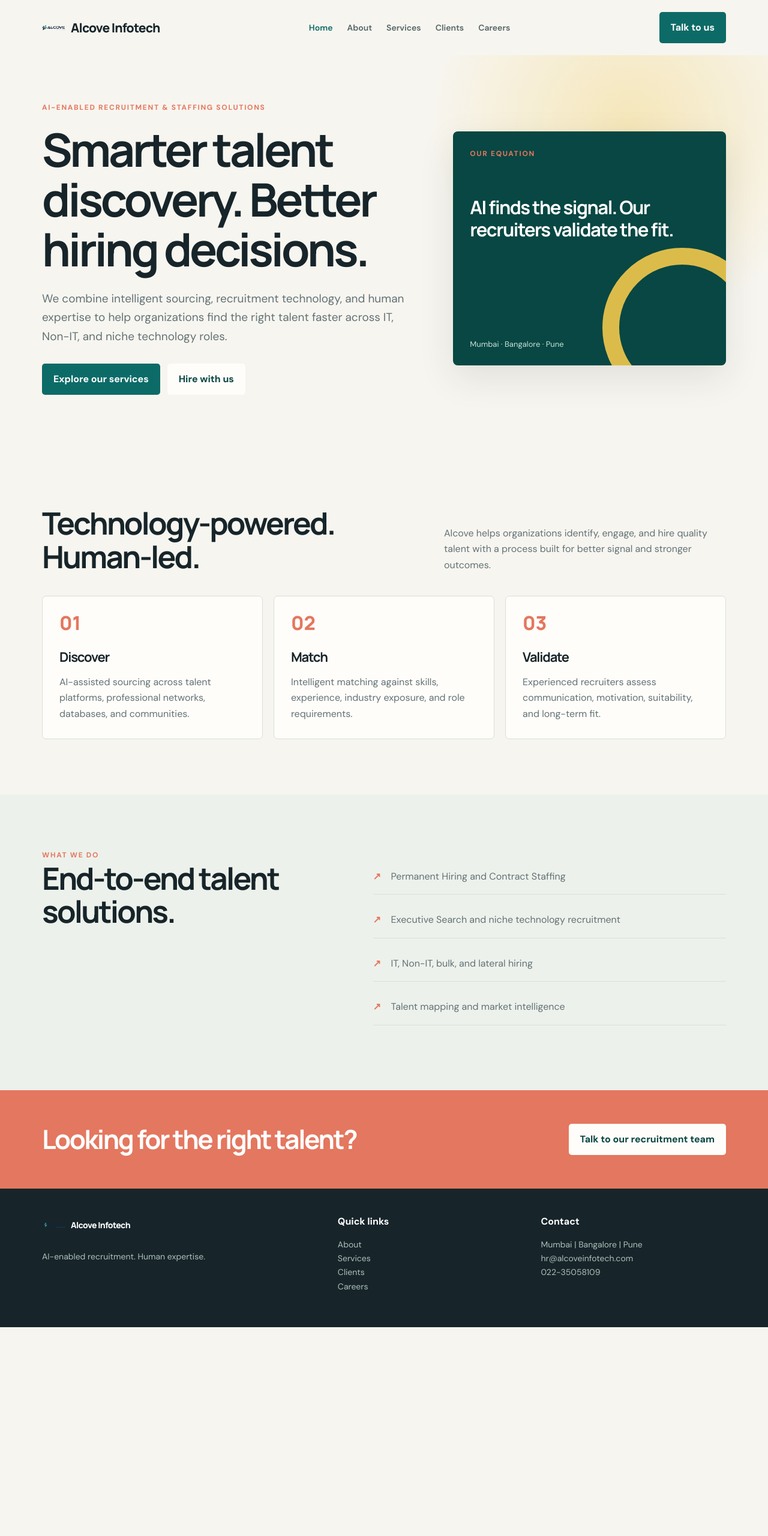
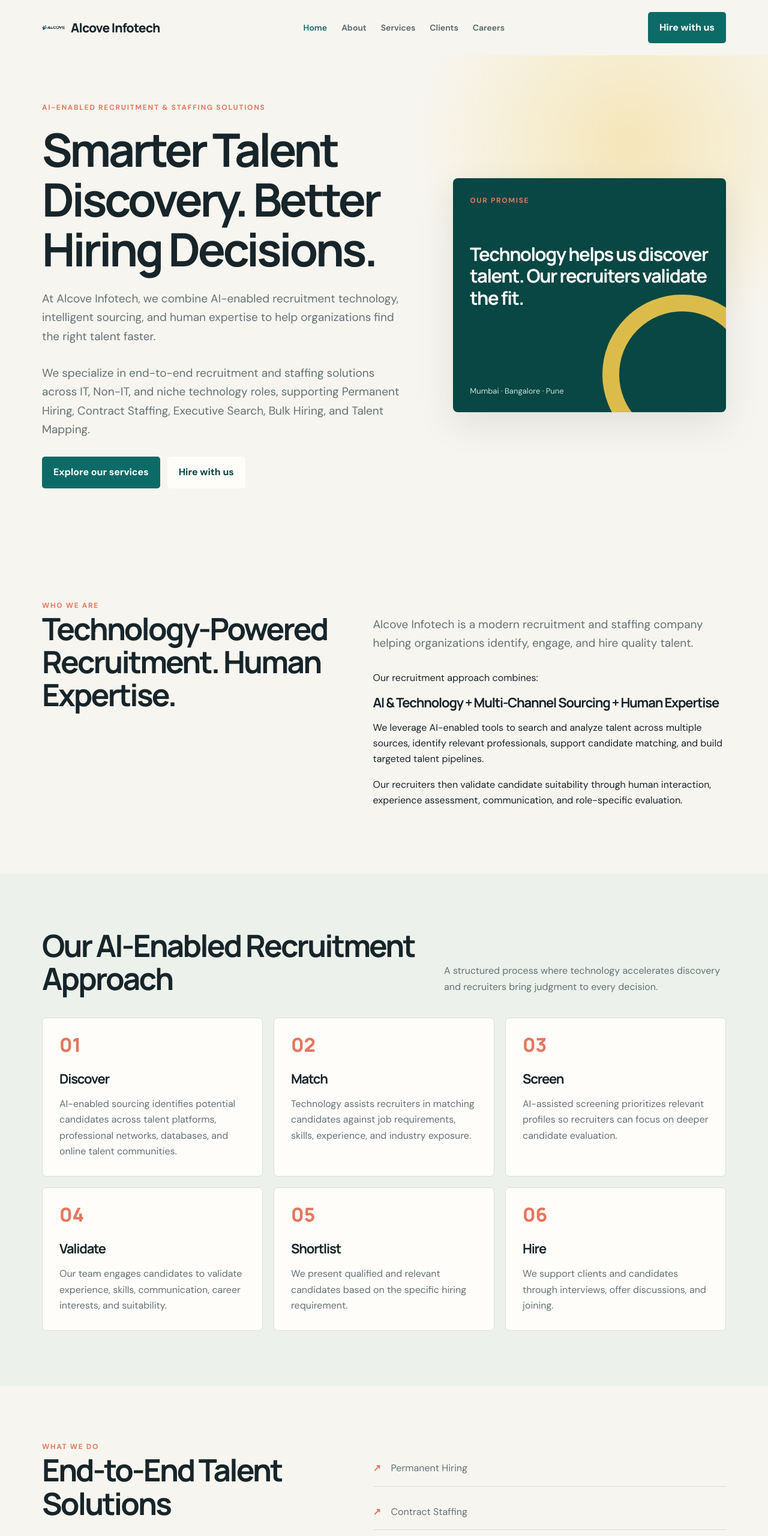
Before and after one commit to atulkoul/alcove-infotech, a website: page public/main-website/index.html in a window 1280 px wide. Shown: the top 2560 px of the page at 60% size. Before the commit the page ends 2212 px from the top, so only its background shows below. Drawn offline with Linux system fonts and the light colour scheme.

Commit message:
Update homepage recruitment messaging

```diff
--- a/public/main-website/index.html
+++ b/public/main-website/index.html
@@ -1,7 +1,113 @@
 <!doctype html>
-<html lang="en"><head><meta charset="UTF-8"><meta name="viewport" content="width=device-width,initial-scale=1"><title>Alcove Infotech | AI-Enabled Recruitment</title><link rel="stylesheet" href="site.css"></head>
-<body><header class="site-header"><div class="container nav"><a class="brand" href="/"><img src="../tracker/images/logo.png" alt=""><span>Alcove Infotech</span></a><nav class="nav-links"><a class="active" href="/">Home</a><a href="about.html">About</a><a href="services.html">Services</a><a href="clients.html">Clients</a><a href="careers.html">Careers</a></nav><a class="button" href="mailto:hr@alcoveinfotech.com">Talk to us</a></div></header>
-<main><section class="hero"><div class="container hero-grid"><div><div class="eyebrow">AI-enabled recruitment & staffing solutions</div><h1>Smarter talent discovery. Better hiring decisions.</h1><p class="lead">We combine intelligent sourcing, recruitment technology, and human expertise to help organizations find the right talent faster across IT, Non-IT, and niche technology roles.</p><div class="hero-actions"><a class="button" href="services.html">Explore our services</a><a class="button light" href="mailto:hr@alcoveinfotech.com">Hire with us</a></div></div><div class="hero-card"><div class="eyebrow">Our equation</div><div class="quote">AI finds the signal. Our recruiters validate the fit.</div><div class="small">Mumbai · Bangalore · Pune</div></div></div></section>
-<section class="section"><div class="container"><div class="section-head"><h2>Technology-powered. Human-led.</h2><p>Alcove helps organizations identify, engage, and hire quality talent with a process built for better signal and stronger outcomes.</p></div><div class="grid-3"><article class="card"><div class="number">01</div><h3>Discover</h3><p>AI-assisted sourcing across talent platforms, professional networks, databases, and communities.</p></article><article class="card"><div class="number">02</div><h3>Match</h3><p>Intelligent matching against skills, experience, industry exposure, and role requirements.</p></article><article class="card"><div class="number">03</div><h3>Validate</h3><p>Experienced recruiters assess communication, motivation, suitability, and long-term fit.</p></article></div></div></section>
-<section class="section tinted"><div class="container split"><div><div class="eyebrow">What we do</div><h2>End-to-end talent solutions.</h2></div><ul class="list"><li>Permanent Hiring and Contract Staffing</li><li>Executive Search and niche technology recruitment</li><li>IT, Non-IT, bulk, and lateral hiring</li><li>Talent mapping and market intelligence</li></ul></div></section><section class="band"><div class="container band-inner"><h2>Looking for the right talent?</h2><a class="button light" href="mailto:hr@alcoveinfotech.com">Talk to our recruitment team</a></div></section></main>
-<footer class="site-footer"><div class="container footer-grid"><div><a class="brand" href="/"><img src="../tracker/images/logo.png" alt=""><span>Alcove Infotech</span></a><p>AI-enabled recruitment. Human expertise.</p></div><div><h4>Quick links</h4><p><a href="about.html">About</a><br><a href="services.html">Services</a><br><a href="clients.html">Clients</a><br><a href="careers.html">Careers</a></p></div><div><h4>Contact</h4><p>Mumbai | Bangalore | Pune<br><a href="mailto:hr@alcoveinfotech.com">hr@alcoveinfotech.com</a><br>022-35058109</p></div></div></footer></body></html>
+<html lang="en">
+<head>
+  <meta charset="UTF-8">
+  <meta name="viewport" content="width=device-width, initial-scale=1">
+  <title>Alcove Infotech | Smarter Talent Discovery</title>
+  <link rel="stylesheet" href="site.css">
+</head>
+<body>
+  <header class="site-header">
+    <div class="container nav">
+      <a class="brand" href="/"><img src="../tracker/images/logo.png" alt=""><span>Alcove Infotech</span></a>
+      <nav class="nav-links">
+        <a class="active" href="/">Home</a>
+        <a href="about.html">About</a>
+        <a href="services.html">Services</a>
+        <a href="clients.html">Clients</a>
+        <a href="careers.html">Careers</a>
+      </nav>
+      <a class="button" href="mailto:hr@alcoveinfotech.com">Hire with us</a>
+    </div>
+  </header>
+
+  <main>
+    <section class="hero">
+      <div class="container hero-grid">
+        <div>
+          <div class="eyebrow">AI-enabled recruitment & staffing solutions</div>
+          <h1>Smarter Talent Discovery. Better Hiring Decisions.</h1>
+          <p class="lead">At Alcove Infotech, we combine AI-enabled recruitment technology, intelligent sourcing, and human expertise to help organizations find the right talent faster.</p>
+          <p class="lead">We specialize in end-to-end recruitment and staffing solutions across IT, Non-IT, and niche technology roles, supporting Permanent Hiring, Contract Staffing, Executive Search, Bulk Hiring, and Talent Mapping.</p>
+          <div class="hero-actions">
+            <a class="button" href="services.html">Explore our services</a>
+            <a class="button light" href="mailto:hr@alcoveinfotech.com">Hire with us</a>
+          </div>
+        </div>
+        <div class="hero-card">
+          <div class="eyebrow">Our promise</div>
+          <div class="quote">Technology helps us discover talent. Our recruiters validate the fit.</div>
+          <div class="small">Mumbai · Bangalore · Pune</div>
+        </div>
+      </div>
+    </section>
+
+    <section class="section">
+      <div class="container split">
+        <div>
+          <div class="eyebrow">Who we are</div>
+          <h2>Technology-Powered Recruitment. Human Expertise.</h2>
+        </div>
+        <div>
+          <p class="lead">Alcove Infotech is a modern recruitment and staffing company helping organizations identify, engage, and hire quality talent.</p>
+          <p>Our recruitment approach combines:</p>
+          <h3>AI & Technology + Multi-Channel Sourcing + Human Expertise</h3>
+          <p>We leverage AI-enabled tools to search and analyze talent across multiple sources, identify relevant professionals, support candidate matching, and build targeted talent pipelines.</p>
+          <p>Our recruiters then validate candidate suitability through human interaction, experience assessment, communication, and role-specific evaluation.</p>
+        </div>
+      </div>
+    </section>
+
+    <section class="section tinted">
+      <div class="container">
+        <div class="section-head">
+          <h2>Our AI-Enabled Recruitment Approach</h2>
+          <p>A structured process where technology accelerates discovery and recruiters bring judgment to every decision.</p>
+        </div>
+        <div class="grid-3">
+          <article class="card"><div class="number">01</div><h3>Discover</h3><p>AI-enabled sourcing identifies potential candidates across talent platforms, professional networks, databases, and online talent communities.</p></article>
+          <article class="card"><div class="number">02</div><h3>Match</h3><p>Technology assists recruiters in matching candidates against job requirements, skills, experience, and industry exposure.</p></article>
+          <article class="card"><div class="number">03</div><h3>Screen</h3><p>AI-assisted screening prioritizes relevant profiles so recruiters can focus on deeper candidate evaluation.</p></article>
+          <article class="card"><div class="number">04</div><h3>Validate</h3><p>Our team engages candidates to validate experience, skills, communication, career interests, and suitability.</p></article>
+          <article class="card"><div class="number">05</div><h3>Shortlist</h3><p>We present qualified and relevant candidates based on the specific hiring requirement.</p></article>
+          <article class="card"><div class="number">06</div><h3>Hire</h3><p>We support clients and candidates through interviews, offer discussions, and joining.</p></article>
+        </div>
+      </div>
+    </section>
+
+    <section class="section">
+      <div class="container split">
+        <div><div class="eyebrow">What we do</div><h2>End-to-End Talent Solutions</h2></div>
+        <ul class="list">
+          <li>Permanent Hiring</li><li>Contract Staffing</li><li>Executive Search</li><li>IT & Technology Recruitment</li><li>Non-IT Recruitment</li><li>Niche & Specialized Hiring</li><li>Bulk & Lateral Hiring</li><li>Talent Mapping</li><li>AI-Assisted Talent Discovery</li><li>Market & Talent Research</li>
+        </ul>
+      </div>
+    </section>
+
+    <section class="section tinted">
+      <div class="container">
+        <div class="section-head"><h2>Why Choose Alcove Infotech?</h2><p>Focused sourcing, thoughtful evaluation, and a recruitment strategy built around your requirement.</p></div>
+        <div class="grid-3">
+          <article class="card"><h3>AI-Enabled Sourcing</h3><p>Technology-assisted talent discovery across multiple channels.</p></article>
+          <article class="card"><h3>Human-Led Evaluation</h3><p>AI supports the process while experienced recruiters make informed candidate assessments.</p></article>
+          <article class="card"><h3>Faster Turnaround</h3><p>Technology helps reduce sourcing and screening time.</p></article>
+          <article class="card"><h3>Niche Talent Discovery</h3><p>Targeted sourcing for specialized and difficult-to-find skill sets.</p></article>
+          <article class="card"><h3>Data-Driven Approach</h3><p>Research and talent mapping help us understand availability and build targeted pipelines.</p></article>
+          <article class="card"><h3>Personalized Recruitment</h3><p>Every hiring requirement receives a customized sourcing and recruitment strategy.</p></article>
+        </div>
+      </div>
+    </section>
+
+    <section class="section">
+      <div class="container">
+        <div class="section-head"><h2>Industries We Serve</h2><p>Recruitment support across growing businesses, specialist sectors, and corporate functions.</p></div>
+        <div class="grid-3"><article class="card"><h3>IT & Technology</h3><p>Software, cloud, data, cybersecurity, AI/ML, product, and niche technology talent.</p></article><article class="card"><h3>Engineering & BFSI</h3><p>Engineering, banking, financial services, insurance, fintech, and related functions.</p></article><article class="card"><h3>Pharma & Manufacturing</h3><p>Life sciences, pharmaceutical, technical, operations, and management hiring.</p></article><article class="card"><h3>EdTech & Real Estate</h3><p>Technology, sales, operations, customer success, finance, and corporate roles.</p></article><article class="card"><h3>Startups</h3><p>Flexible and scalable recruitment support for teams building from the ground up.</p></article><article class="card"><h3>Corporate Functions</h3><p>HR, finance, sales, marketing, administration, procurement, and operations.</p></article></div>
+      </div>
+    </section>
+
+    <section class="band"><div class="container band-inner"><h2>Looking for the Right Talent?</h2><a class="button light" href="mailto:hr@alcoveinfotech.com">Talk to our recruitment team</a></div></section>
+  </main>
+
+  <footer class="site-footer"><div class="container footer-grid"><div><a class="brand" href="/"><img src="../tracker/images/logo.png" alt=""><span>Alcove Infotech</span></a><p>AI-Enabled Recruitment. Human Expertise.</p></div><div><h4>Quick links</h4><p><a href="about.html">About Us</a><br><a href="services.html">Services</a><br><a href="clients.html">Clients</a><br><a href="careers.html">Careers</a></p></div><div><h4>Contact</h4><p>Recruitment & Staffing Solutions<br><a href="mailto:hr@alcoveinfotech.com">hr@alcoveinfotech.com</a><br>9819126261</p></div></div></footer>
+</body>
+</html>
```
